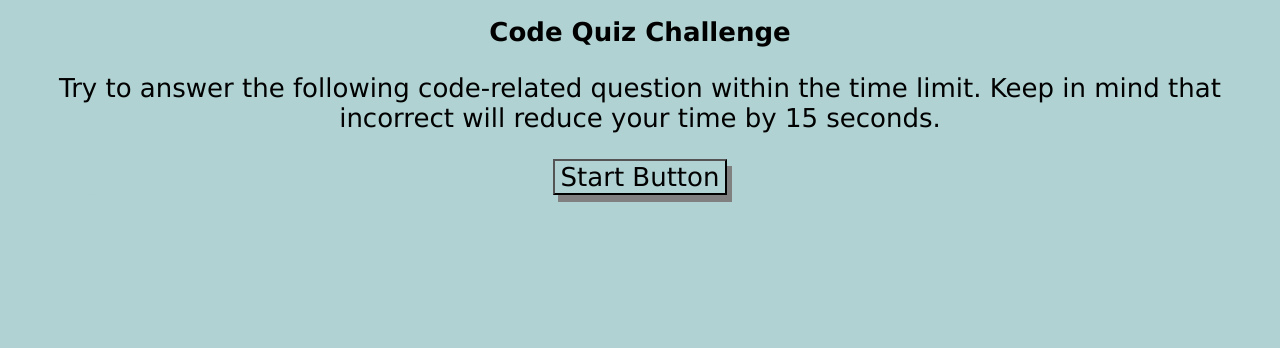
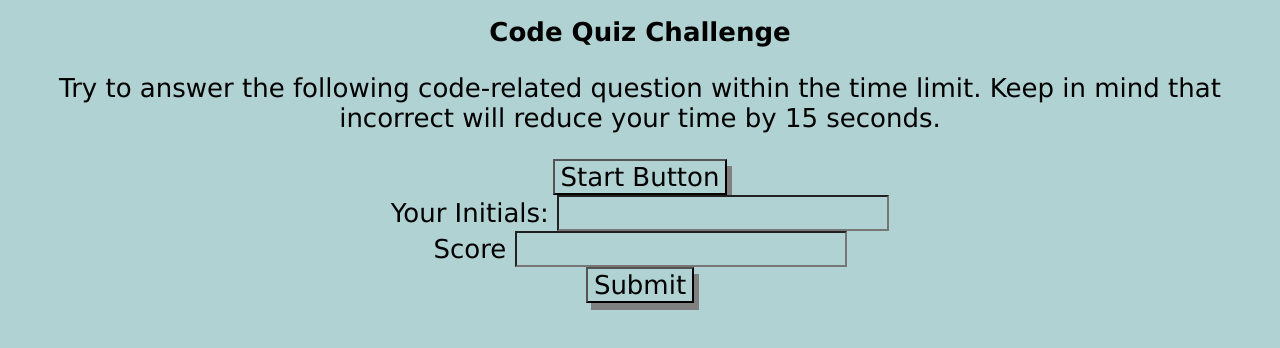
Before and after one commit to hoeferg/code--quiz, a plain HTML site: page index.html in a window 1280 px wide. Drawn offline with Linux system fonts and the light colour scheme.

Commit message:
created form for score

```diff
--- a/index.html
+++ b/index.html
@@ -10,11 +10,31 @@
 </head>
 <body>
     <p class="time" style="display:none" >Time: 100 seconds</p>
+    <!-- This is the timer -->
     <h1>Code Quiz Challenge</h1>
         <p id ="start-quiz">Try to answer the following code-related question within the time limit. Keep in mind that incorrect will reduce your time by 15 seconds. </p>
+        <!-- This is the start screen -->
         <div id ="question"></div>
+        <!-- This creates a section for the question cards -->
         <h2 class="time" style="text-align:left;"></h2>
         <button id="generate-quiz">Start Button</button>
+        <!-- This is the timer -->
     <header id = score style="display:none"> Your score is</header>
+    <!-- This is the score shown at the end -->
+    <form id = form>
+    <div class="mb-3">
+      <label for="Initials" class="form-label">Your Initials: </label>
+      <input type="Initials" class="form-control" id="AB" aria-describedby="emailHelp">
+    </div>
+    <!-- This div allows you to enter your initals -->
+    <div class="mb-3">
+      <label for="score" class="form-label">Score</label>
+      <input type="score" class="form-control" id="scoreInput">
+    </div>
+    <!-- This is where the score goes -->
+    <button type="submit" class="btn btn-primary">Submit</button>
+    <!-- This is the submit button for the scores.  -->
+  </form>
+
 </body>
 </html>
```
